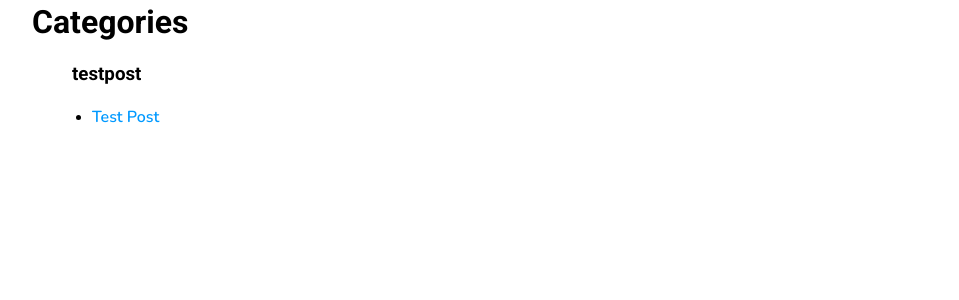
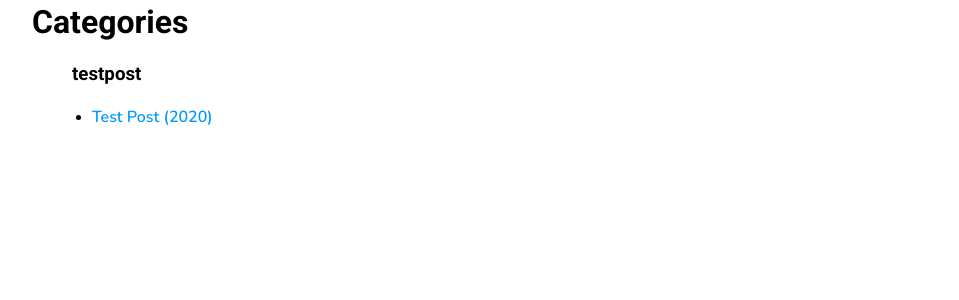
Before and after one commit to thatshivendrashukla/thatshivendrashukla.github.io, a Jekyll site: the page built from blog/categories/index.html, in a window 1280 px wide. Shown: the part 196-496 px from the top of the page, without its empty margins (160-1119 px from the left). Built offline with Jekyll 4.4.1, drawn with Linux system fonts in a browser that asks for light colours.

Commit message:
Update index.html

```diff
--- a/blog/categories/index.html
+++ b/blog/categories/index.html
@@ -16,7 +16,7 @@ description: List of posts arranged by category
     <a name="{{ category_name | slugize }}"></a>
     {% for post in site.categories[category_name] %}
     <article class="archive-item">
-      <ul style="margin-top:0;"><li style="margin-left: 20px;"><h4><a href="{{ site.baseurl }}{{ post.url }}">{{post.title}}</a></h4></li></ul>
+      <ul style="margin-top:0;"><li style="margin-left: 20px;"><h4><a href="{{ site.baseurl }}{{ post.url }}">{{post.title}} ({{post.date | date: "%Y"}})</a></h4></li></ul>
     </article>
     {% endfor %}
   </div>
```
